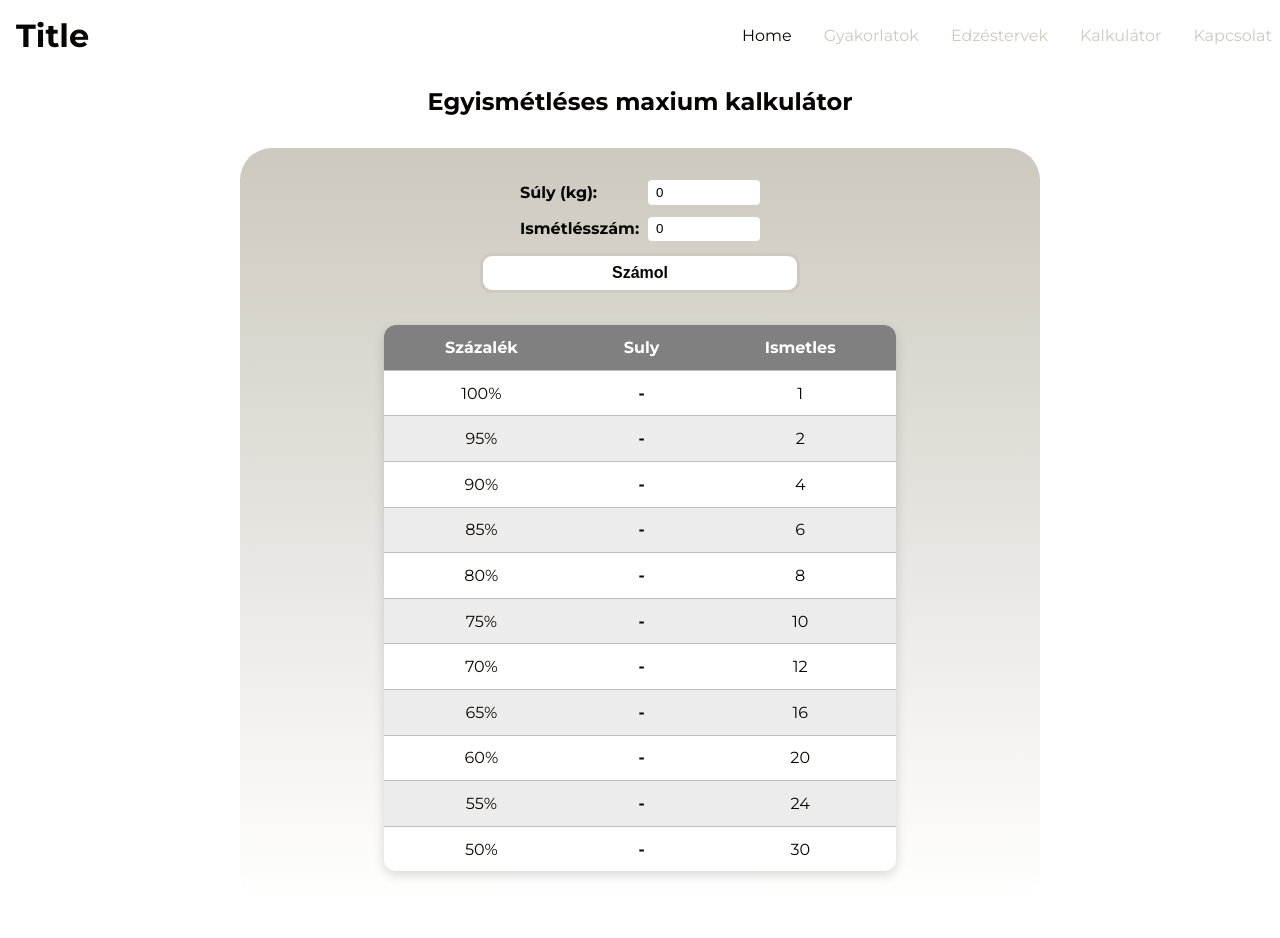
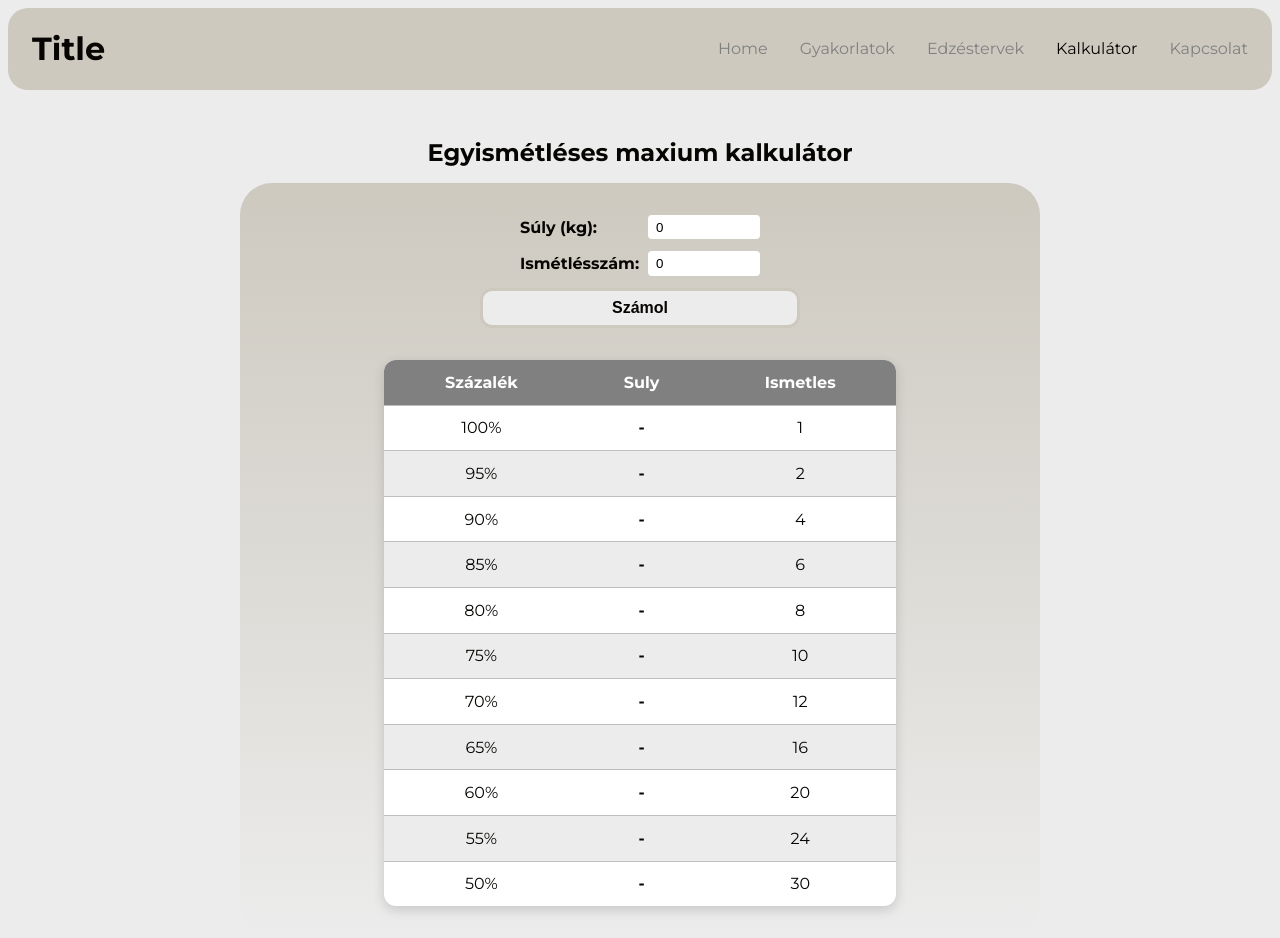
Before and after one commit to AronFLS/IT_Projektfeladat, a plain HTML site: page kalkulator.html in a window 1280 px wide. Drawn offline with Linux system fonts and the light colour scheme.

Commit message:
navbar css update

```diff
--- a/css/stilus.css
+++ b/css/stilus.css
@@ -12,7 +12,7 @@
   */
   --clr-textcolor-main: #070502;
   --clr-textcolor-secondary: #cdc9bf;
-  --clr-background-main: #ffff;
+  --clr-background-main: #ececec;
   --clr-background-secondary: #cdc9bf;
 }
 
@@ -29,6 +29,16 @@ header {
   align-items: center;
   justify-content: space-between;
   gap: 2rem;
+  background-color: var(--clr-background-secondary);
+  padding: 0 1.5rem;
+  margin-top: 0.5rem;
+  border-radius: 1.25rem;
+}
+h1 {
+  display: block;
+  text-align: center;
+  padding: 0;
+  color: var(--2);
 }
 i {
   font-size: 1.5rem;
@@ -43,7 +53,7 @@ nav ul {
 nav a {
   display: block;
   text-decoration: none;
-  color: var(--clr-textcolor-secondary);
+  color: grey;
 }
 
 nav .active_li a {
@@ -52,14 +62,6 @@ nav .active_li a {
 
 .nav_desktop {
   display: none;
-}
-/* -- Cím -- */
-h1 {
-  display: block;
-  text-align: center;
-  margin: 1rem 0.5rem;
-  padding: 0;
-  color: var(--2);
 }
 
 /* ----- Oldalak ----- */
@@ -74,7 +76,7 @@ body.kalkulator {
 .kalkulator article {
   display: block;
   width: calc(100% - 1rem);
-  margin: 1rem auto;
+  margin: 0 auto;
   background-image: linear-gradient(
     to bottom,
     var(--clr-background-secondary),
@@ -87,6 +89,7 @@ body.kalkulator {
 .kalkulator h2 {
   font-size: 1.2rem;
   text-align: center;
+  margin-top: 2rem;
 }
 
 .kalkulator-form {
@@ -187,6 +190,7 @@ body.kalkulator {
     font-size: 1.5rem;
     padding: 1rem;
     margin: 0;
+    margin-top: 2rem;
   }
   .kalkulator article {
     max-width: 50rem;
--- a/kalkulator.html
+++ b/kalkulator.html
@@ -15,13 +15,14 @@
       href="https://cdnjs.cloudflare.com/ajax/libs/font-awesome/6.5.1/css/all.min.css"
     />
     <link rel="stylesheet" href="css/stilus.css" />
+    <script src="js/app.js"></script>
   </head>
   <body class="kalkulator">
     <header>
       <h1>Title</h1>
       <nav>
         <ul>
-          <li class="active_li">
+          <li class="nav">
             <a href="index.html" aria-label="Kezdőlap">
               <span class="nav_desktop">Home</span>
               <span class="nav_mobile">
@@ -43,7 +44,7 @@
                 ><i class="fa-solid fa-list-check" aria-hidden="true"></i></span
             ></a>
           </li>
-          <li class="nav">
+          <li class="active_li">
             <a href="kalkulator.html"
               ><span class="nav_desktop">Kalkulátor</span
               ><span class="nav_mobile"
```
Also changed, not shown: 1 other file.
